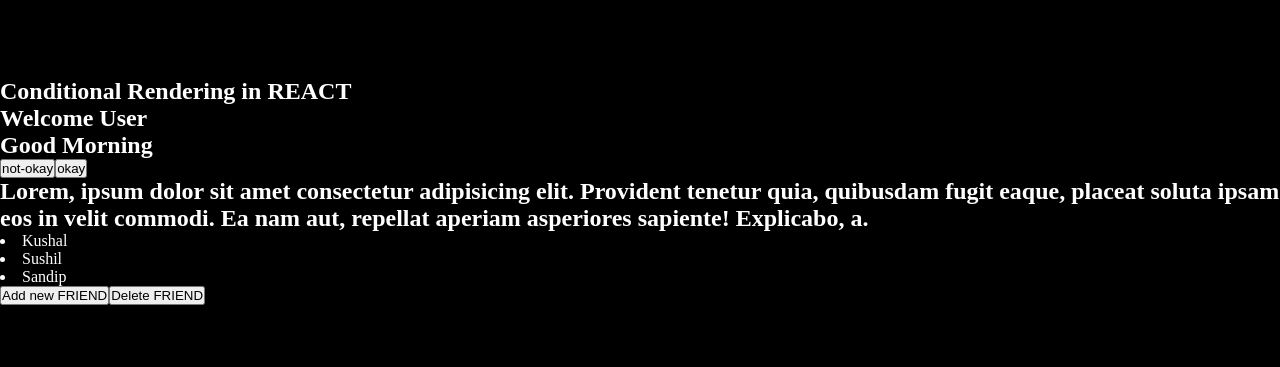
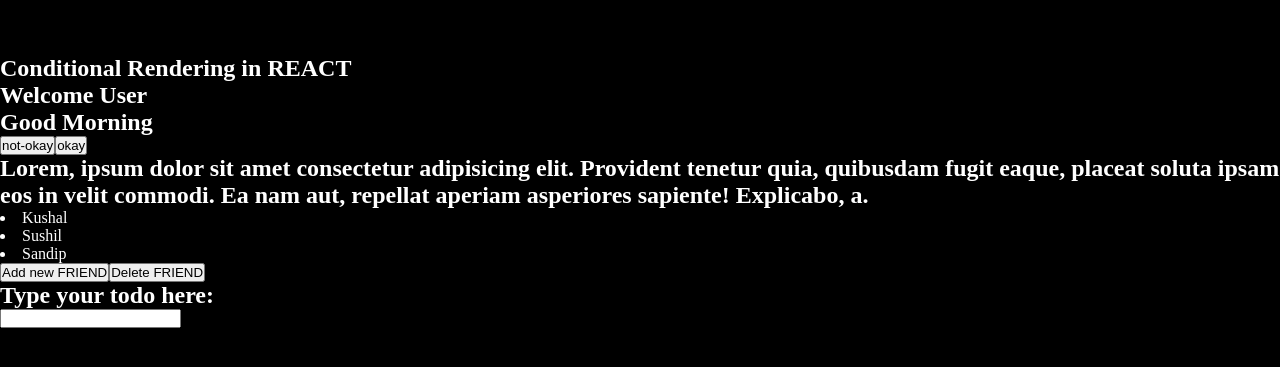
Before and after one commit to Sushey01/50-Hour-React-Challenge, a React (Vite) app: page / in a window 1280 px wide. Shown: the part 209-576 px from the top of the page. Built offline with nearby package versions, Linux system fonts and the light colour scheme.

Commit message:
Day7ContinuingTOMORROW

```diff
--- a/src/App.jsx
+++ b/src/App.jsx
@@ -1,4 +1,5 @@
 import Counter from "./components/Challenges1/Counter";
+import Todo from "./components/Challenges1/Todo";
 import Cart from "./components/Day4ConditionalRendering/Cart";
 import GreetingConditional from "./components/Day4ConditionalRendering/GreetingConditional";
 import Password from "./components/Day4ConditionalRendering/Password";
@@ -92,6 +93,7 @@
       {/* <CountState/> */}
       <FriendsStateArray/>
       {/* <Counter/> */}
+      <Todo />
      </div>
 
     </section>
```
